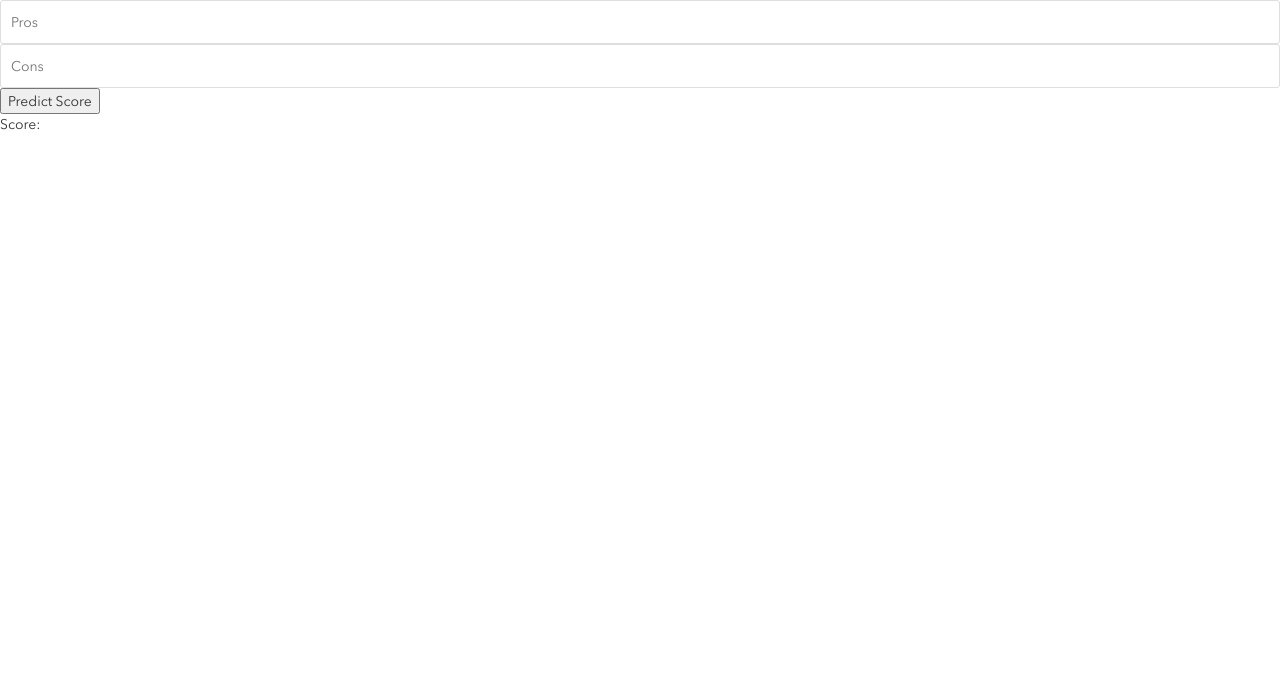
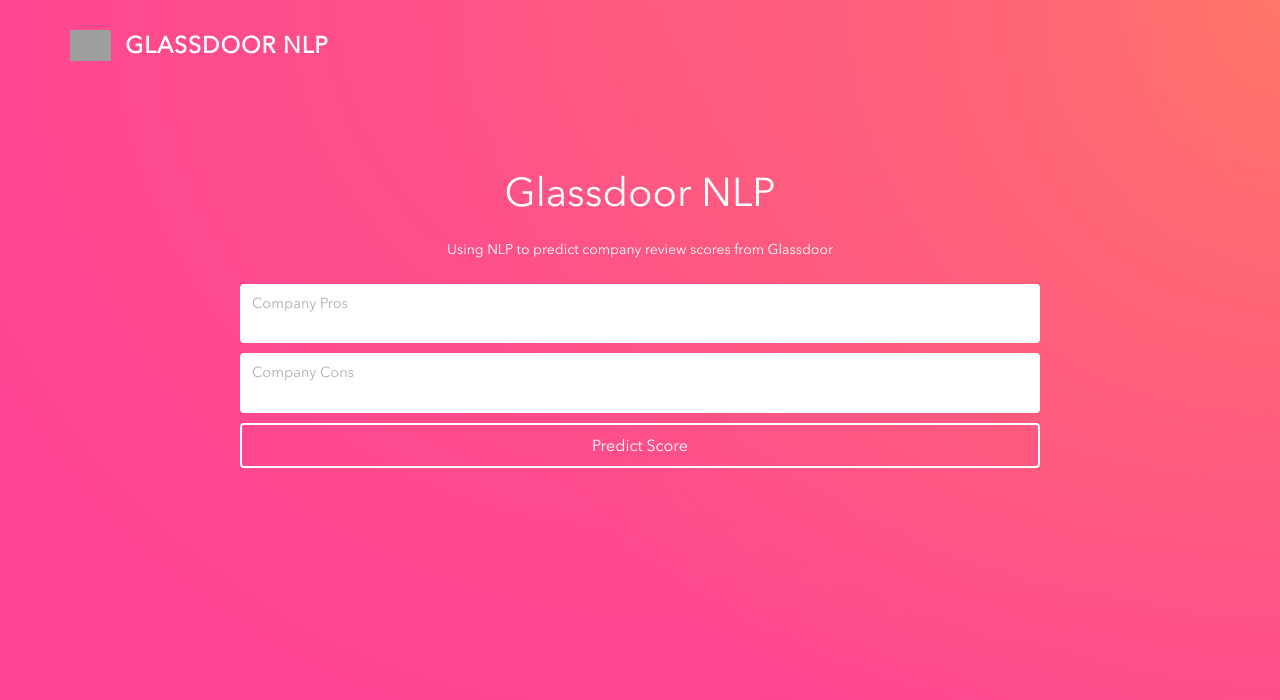
Before and after one commit to whittlbc/glassdoor-nlp-fe, a React (Create React App) app: page / in a window 1280 px wide. Shown: the top 700 px of the page. Built offline with nearby package versions, Linux system fonts and the light colour scheme; grey boxes are pictures that could not be loaded.

Commit message:
styling the webpage

```diff
--- a/src/components/home/Home.js
+++ b/src/components/home/Home.js
@@ -1,11 +1,15 @@
 import React, { Component } from 'react';
+import Header from '../shared/Header';
 import PredictionForm from './PredictionForm';
 
 class Home extends Component {
   render() {
     return (
       <div id="home">
-        <PredictionForm/>
+        <Header/>
+        <section id="homeBody">
+          <PredictionForm/>
+        </section>
       </div>
     );
   }
--- a/src/components/home/PredictionForm.js
+++ b/src/components/home/PredictionForm.js
@@ -1,6 +1,7 @@
 import React, { Component } from 'react';
 import Ajax from '../../utils/Ajax';
 import FormInput from '../shared/form/FormInput';
+import SpinnerBtn from "../shared/SpinnerBtn";
 
 class PredictionForm extends Component {
 
@@ -8,6 +9,7 @@
     super(props);
 
     this.submit = this.submit.bind(this);
+    this.getScoreContainer = this.getScoreContainer.bind(this);
 
     this.state = {
       score: null
@@ -27,26 +29,48 @@
         console.error('Request Failed');
         score = null;
       } else {
-        score = data.prediction;
+        score = Math.round( parseFloat(data.prediction) * 10) / 10;
       }
 
-      this.setState({ score: score })
+      setTimeout(() => {
+        this.submitBtn.static();
+        this.setState({ score: score })
+      }, 200);
+
     });
+  }
+
+  getScoreContainer() {
+    if (this.state.score === null) {
+      return;
+    }
+
+    return (
+      <div className="score-container">
+        <div className="score-val">{this.state.score.toFixed(1)}</div>
+        <div className="score-text">Score</div>
+      </div>
+    );
   }
 
   render() {
     return (
-      <div id="predForm">
-        <div className="form-inputs">
-          <FormInput placeholder="Pros" ref={(r) => { this.pros = r; }}/>
-          <FormInput placeholder="Cons" ref={(r) => { this.cons = r; }}/>
+      <div id="predForm" className="container">
+        <div className="row justify-content-center">
+          <div className="col-lg-12 text-center">
+            <h3 className="home-title text-white">Glassdoor NLP</h3>
+            <p className="pt-4 home-sub-title text-white mx-auto">Using NLP to predict company review scores from Glassdoor</p>
+          </div>
         </div>
-        <div className="form-action-button-container">
-          <button className="submit-btn" onClick={this.submit}>Predict Score</button>
-        </div>
-        <div className="score-container">
-          <span>Score:</span>
-          <span>{this.state.score}</span>
+        <div className="form-container">
+          <div className="form-inputs">
+            <FormInput placeholder="Company Pros" ref={(r) => { this.pros = r; }} useTextarea={true}/>
+            <FormInput placeholder="Company Cons" ref={(r) => { this.cons = r; }} useTextarea={true}/>
+          </div>
+          <div className="form-action-button-container">
+            <SpinnerBtn className="submit-btn" onClick={this.submit} ref={(r) => { this.submitBtn = r; }}>Predict Score</SpinnerBtn>
+          </div>
+          {this.getScoreContainer()}
         </div>
       </div>
     );
--- /dev/null
+++ b/src/components/shared/Header.js
@@ -0,0 +1,20 @@
+import React, { Component } from 'react';
+
+class Header extends Component {
+  render() {
+    return (
+      <header id="header">
+        <div className="container">
+          <div>
+            <a href="/" className="logo">
+              <img src="https://s3-us-west-1.amazonaws.com/jarvisdev/icon.svg" alt=""/>
+              <div className="logo-light">Glassdoor NLP</div>
+            </a>
+          </div>
+        </div>
+      </header>
+    );
+  }
+}
+
+export default Header;
--- a/src/styles/scss/home/home.scss
+++ b/src/styles/scss/home/home.scss
@@ -1 +1,76 @@
-#home {}
+#homeBody {
+  background-color: #fe4493;
+  background-image: radial-gradient(circle at 50% top, rgba(255,97,123,0.6) 0%, rgba(255,97,123,0) 75%), radial-gradient(circle at right top, #ff7866 0%, rgba(255,120,102,0) 57%);
+  background-size: cover;
+  background-position: center center;
+  position: absolute;
+  left: 0;
+  top: 0;
+  width: 100%;
+  height: 100vh;
+}
+
+.home-title {
+  font-size: 40px;
+}
+
+.home-sub-title {
+  padding: 15px 0;
+}
+
+.text-white {
+  color: #fff;
+}
+
+.form-container {
+  width: 800px;
+  min-width: 70%;
+  margin: 0 auto;
+}
+
+#home {
+  .form-input {
+    margin-bottom: 5px;
+  }
+}
+
+.form-action-button-container {
+  width: 100%;
+}
+
+.submit-btn {
+  width: 100%;
+  display: block;
+  border: 2px solid #fff;
+  border-radius: 4px;
+  text-align: center;
+  font-size: 16px;
+  height: 45px;
+  line-height: 40px;
+  color: #fff;
+  background: none;
+  outline: none !important;
+  box-shadow: none !important;
+}
+
+.score-container {
+  width: 100%;
+  text-align: center;
+  margin-top: 25px;
+  color: #fff;
+
+  .score-val {
+    font-size: 55px;
+    border-bottom: 1px solid #fff;
+    width: auto;
+    display: inline-block;
+    margin: 0 auto;
+    height: 76px;
+    margin-bottom: 6px;
+  }
+
+  .score-text {
+    font-size: 11px;
+    text-transform: uppercase;
+  }
+}
--- /dev/null
+++ b/src/styles/scss/home/prediction-form.scss
@@ -0,0 +1,4 @@
+#predForm {
+  margin-top: 70px;
+  padding-top: 80px;
+}
--- a/src/styles/scss/index.scss
+++ b/src/styles/scss/index.scss
@@ -8,9 +8,11 @@
 @import 'shared/form/form-select';
 @import 'shared/form/email-input';
 @import 'shared/spinner-btn';
+@import 'shared/header';
 
 // Demo
 @import 'demo/demo';
 
 // Home
 @import 'home/home';
+@import 'home/prediction-form';
--- a/src/styles/scss/shared/form/form-input.scss
+++ b/src/styles/scss/shared/form/form-input.scss
@@ -2,7 +2,7 @@
   background-color: #fff;
   box-shadow: none;
   outline: none;
-  border: 1px solid #dedede;
+  border: none;
   color: $default-dark;
   width: 100%;
 
@@ -13,6 +13,10 @@
   &.invalid-border {
     border: 2px solid $red;
   }
+}
+
+::placeholder {
+  color: #b0b0b0 !important;
 }
 
 input.form-input {
@@ -27,7 +31,7 @@
 
 textarea.form-input {
   border-radius: 4px;
-  padding: 10px 12px;
+  padding: 9px 12px;
   resize: none;
   font-size: 14.5px;
 
--- /dev/null
+++ b/src/styles/scss/shared/header.scss
@@ -0,0 +1,33 @@
+#header {
+  position: fixed;
+  top: 0;
+  right: 0;
+  left: 0;
+  z-index: 999;
+  border: 0;
+  min-height: 80px;
+
+  .logo {
+    float: left;
+    line-height: 80px;
+    -webkit-transition: all .3s ease;
+    transition: all .3s ease;
+    font-weight: 700;
+    color: #fff;
+    letter-spacing: 1px;
+    font-size: 23px;
+    text-transform: uppercase;
+
+    img {
+      display: inline-block;
+      height: 31px;
+      margin-top: -5px;
+      margin-right: 14px;
+    }
+
+    .logo-light {
+      padding-top: 5px;
+      display: inline-block;
+    }
+  }
+}
```
